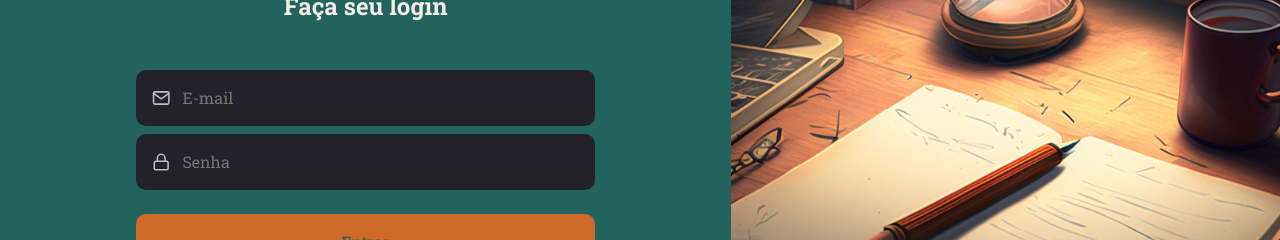
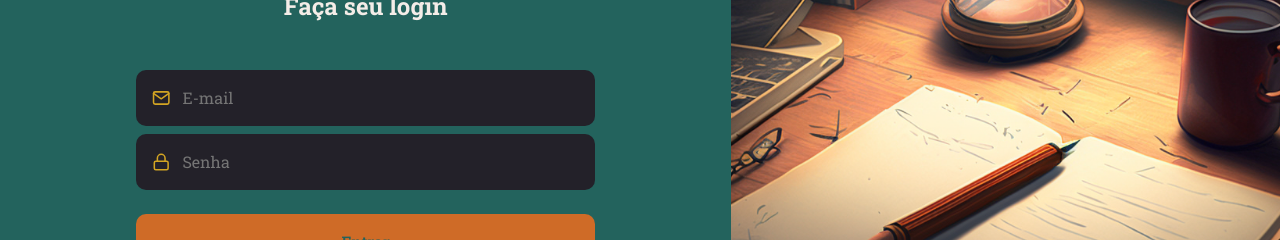
Before and after one commit to Ddsans/API-ClassNotes-FrontEnd, a React (Vite) app: page / in a window 1280 px wide. Shown: the part 263-503 px from the top of the page. Built offline with nearby package versions, Linux system fonts and the light colour scheme.

Commit message:
style v1.8

```diff
--- a/src/styles/theme.js
+++ b/src/styles/theme.js
@@ -8,7 +8,7 @@ export default {
     ORANGE: "#CF6B27",
 
     GRAY_100: "#999591",
-    GRAY_300: "#BEBEBE",
+    GRAY_300: "#D3A523",
 
     RED: "#FF002E"
   }
```
